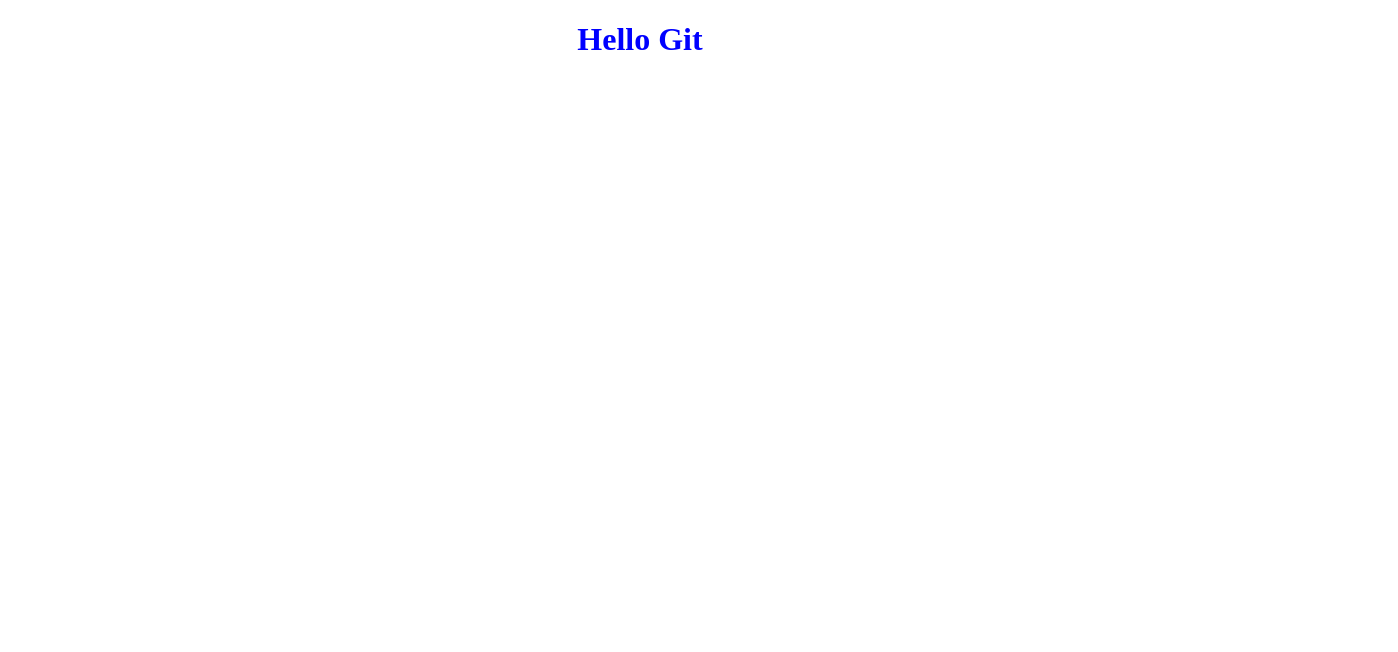
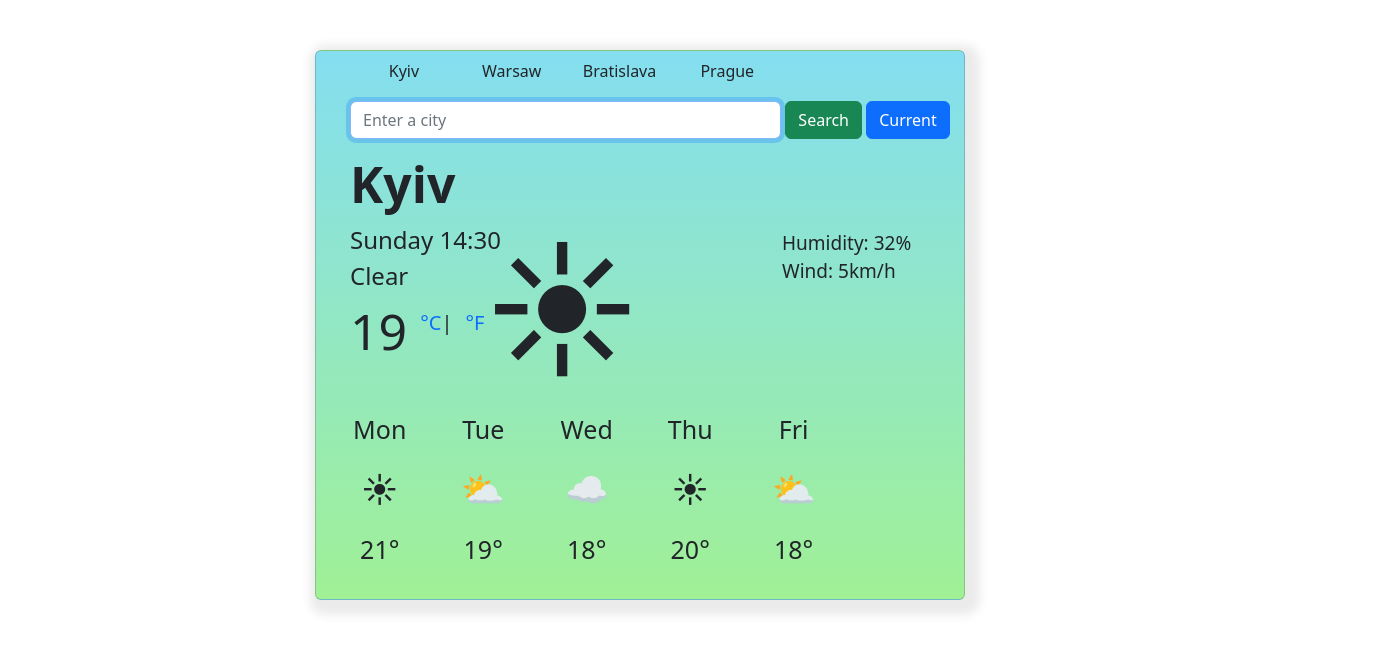
Before and after one commit to Tasha852209/my-awesome-weather-app, a plain HTML site: page index.html in a window 1280 px wide. Shown: the whole page, 1398 px wide, since content can reach past the window. Drawn offline with nearby package versions, Linux system fonts and the light colour scheme; files that its build step writes are made by us from their sources.

Commit message:
Added my weather app files

```diff
--- a/index.html
+++ b/index.html
@@ -1,17 +1,90 @@
 <!DOCTYPE html>
 <html lang="en">
-<head>
-    <meta charset="UTF-8">
-    <meta http-equiv="X-UA-Compatible" content="IE=edge">
-    <meta name="viewport" content="width=device-width, initial-scale=1.0">
-    <title>Document</title>
-    <link rel="stylesheet" href="style.css">
-
-</head>
-<body>
-    <h1>
-        Hello Git
-    </h1>
-    <script src="script.js"></script>
-</body>
+  <head>
+    <meta charset="UTF-8" />
+    <meta http-equiv="X-UA-Compatible" content="IE=edge" />
+    <meta name="viewport" content="width=device-width, initial-scale=1.0" />
+    <title>Weather App</title>
+    <link
+      href="https://cdn.jsdelivr.net/npm/bootstrap@5.2.2/dist/css/bootstrap.min.css"
+      rel="stylesheet"
+      integrity="sha384-Zenh87qX5JnK2Jl0vWa8Ck2rdkQ2Bzep5IDxbcnCeuOxjzrPF/et3URy9Bv1WTRi"
+      crossorigin="anonymous"
+    />
+    <script src="https://unpkg.com/axios@1.1.2/dist/axios.min.js"></script>
+    <link rel="stylesheet" href="css/style.css" />
+  </head>
+  <body>
+    <div class="container">
+      <div class="card">
+        <div class="card-body">
+          <div class="row">
+            <div class="col">Kyiv</div>
+            <div class="col">Warsaw</div>
+            <div class="col">Bratislava</div>
+            <div class="col">Prague</div>
+          </div>
+          <form id="search-city" class="city">
+            <input
+              type="text"
+              class="form-control"
+              placeholder="Enter a city"
+              autofocus="on"
+              autocomplete="off"
+              id="city-text-input"
+            />
+            <input type="submit" class="btn btn-success" value="Search" />
+            <button type="submit" class="btn btn-primary">Current</button>
+          </form>
+          <div class="kyiv-weather">
+            <h1 class="kyiv" id="city-change">Kyiv</h1>
+            <div class="sunday-kyiv">
+              <div id="current-day-kyiv">Sunday 14:30</div>
+              <div id="city-description">Clear</div>
+            </div>
+            <div class="temp-kyiv-sun">
+              <span id="temp-change">19</span>
+              <a href="#" id="celsius-link">°C</a><span class="slash">|</span>
+              <a href="#" id="fahrenheit-link">°F</a>
+            </div>
+          </div>
+          <div class="emoji-kyiv-sun">☀</div>
+          <div class="windy-kyiv-sun">
+            <div id="city-humidity">Humidity: 32%</div>
+            <div id="city-wind">Wind: 5km/h</div>
+          </div>
+          <div class="weather-rows">
+            <div class="row days">
+              <div class="col">
+                Mon
+                <div class="col emoji">☀</div>
+                <div class="col">21°</div>
+              </div>
+              <div class="col">
+                Tue
+                <div class="col emoji">⛅</div>
+                <div class="col">19°</div>
+              </div>
+              <div class="col">
+                Wed
+                <div class="col emoji">☁</div>
+                <div class="col">18°</div>
+              </div>
+              <div class="col">
+                Thu
+                <div class="col emoji">☀</div>
+                <div class="col">20°</div>
+              </div>
+              <div class="col">
+                Fri
+                <div class="col emoji">⛅</div>
+                <div class="col fri">18°</div>
+              </div>
+            </div>
+          </div>
+        </div>
+      </div>
+    </div>
+    <script src="index.js"></script>
+  </body>
 </html>
--- a/script.js
+++ b/script.js
@@ -0,0 +1,88 @@
+let now = new Date();
+
+let currentDayKyiv = document.querySelector("#current-day-kyiv");
+let hours = now.getHours();
+if (hours === 0) {
+  hours = 12;
+}
+if (hours > 0 && hours < 10) {
+  hours = `0${hours}`;
+}
+
+let minutes = now.getMinutes();
+if (minutes < 10) {
+  minutes = `0${minutes}`;
+}
+
+let days = [
+  "Sunday",
+  "Monday",
+  "Tuesday",
+  "Wednesday",
+  "Thursday",
+  "Friday",
+  "Saturday",
+];
+let day = days[now.getDay()];
+currentDayKyiv.innerHTML = `${day} ${hours}:${minutes}`;
+
+function showCity(event) {
+  let key = "f99a73f91a669f404989b1c8a439ac00";
+  event.preventDefault();
+  let cityName = document.querySelector("#city-text-input");
+
+  let url = `https://api.openweathermap.org/data/2.5/weather?q=${cityName.value}&appid=${key}&units=metric`;
+  axios.get(url).then(displayWeather);
+}
+let form = document.querySelector("#search-city");
+form.addEventListener("submit", showCity);
+
+function displayWeather(response) {
+  console.log(response);
+  document.querySelector("#city-change").innerHTML = response.data.name;
+  let cityDescription = document.querySelector("#city-description");
+  let description = response.data.weather[0].description;
+  cityDescription.innerHTML = `${description}`;
+  let cityTemperature = document.querySelector("#temp-change");
+  let cityTemp = Math.round(response.data.main.temp);
+  cityTemperature.innerHTML = `${cityTemp}`;
+  let cityHumidity = document.querySelector("#city-humidity");
+  let humidity = response.data.main.humidity;
+  cityHumidity.innerHTML = `Humidity: ${humidity}%`;
+  let cityWind = document.querySelector("#city-wind");
+  let windy = Math.round(response.data.wind.speed);
+  cityWind.innerHTML = `Wind: ${windy} km/h`;
+}
+
+function getCurrentCity(position) {
+  let apiKey = "f99a73f91a669f404989b1c8a439ac00";
+  let url2 = `https://api.openweathermap.org/data/2.5/weather?lat=${position.coords.latitude}&lon=${position.coords.longitude}&appid=${apiKey}&units=metric`;
+  axios.get(url2).then(displayWeather);
+}
+
+function getCurrentLocation(event) {
+  event.preventDefault();
+  navigator.geolocation.getCurrentPosition(getCurrentCity);
+}
+
+let button = document.querySelector("button");
+button.addEventListener("click", getCurrentLocation);
+
+
+//function changeToFahrenheit(event) {
+// event.preventDefault();
+// let temperatureElement = document.querySelector("#temp-change");
+//temperatureElement.innerHTML = 66;
+//}
+
+//let fahrenheitTemp = document.querySelector("#fahrenheit-link");
+//fahrenheitTemp.addEventListener("click", changeToFahrenheit);
+
+//function changeToCelsius(event) {
+//  event.preventDefault();
+// let temperatureElement = document.querySelector("#temp-change");
+// temperatureElement.innerHTML = 19;
+//}
+
+//let celsiusTemp = document.querySelector("#celsius-link");
+//celsiusTemp.addEventListener("click", changeToCelsius);
--- a/style.css
+++ b/style.css
@@ -1,4 +1,74 @@
-h1 {
-           text-align: center;
-           color: blue;
-        }
+.card {
+  width: 650px;
+  margin: 0 auto;
+  height: 550px;
+  top: 50px;
+  background: linear-gradient(#84def0, #a0f096);
+  box-shadow: 5px 5px 10px 10px rgba(59, 59, 59, 0.1);
+}
+.row {
+  width: 70%;
+  line-height: 2;
+  position: relative;
+  left: 30px;
+  top: -12px;
+  text-align: center;
+}
+.city {
+  position: relative;
+  left: 18px;
+}
+.form-control {
+  width: 70%;
+  display: inline;
+  position: relative;
+  top: 2px;
+}
+.kyiv-weather {
+  position: relative;
+  left: 18px;
+  top: 15px;
+}
+.kyiv {
+  font-size: 50px;
+  font-weight: bold;
+}
+.sunday-kyiv {
+  font-size: 24px;
+}
+.temp-kyiv-sun {
+  font-size: 50px;
+  font-weight: 400;
+  text-decoration: none;
+}
+.emoji-kyiv-sun {
+  font-size: 150px;
+  position: relative;
+  top: -160px;
+  left: 150px;
+  display: inline;
+  padding: 0px auto;
+}
+.windy-kyiv-sun {
+  position: relative;
+  left: 450px;
+  top: -350px;
+  font-size: 19px;
+}
+.weather-rows {
+  position: relative;
+  top: -220px;
+  font-size: 25px;
+  width: 120%;
+  right: 22px;
+  text-align: center;
+}
+.emoji {
+  font-size: 35px;
+}
+#celsius-link, #fahrenheit-link, .slash {
+  font-size: 20px;
+  position: relative;
+  top: -20px;
+  text-decoration: none;
+}
```
